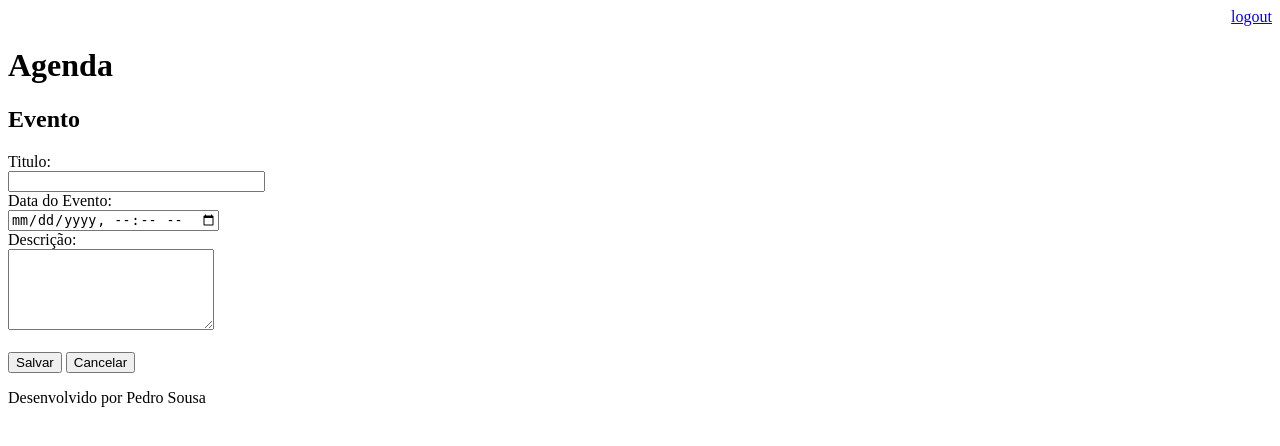
After one commit to SousaPedro11/agenda, a Django app: page /agenda/evento/ in a window 1280 px wide. The commit adds this page. Shown: the top 446 px of the page. Run offline with Django 3.2, Linux system fonts and the light colour scheme; the visitor is signed in with stand-in values (Sample User, id 1).

Commit message:
insert template

```diff
--- a/agenda/urls.py
+++ b/agenda/urls.py
@@ -25,6 +25,8 @@ urlpatterns = [
     path('', RedirectView.as_view(url='/agenda/')),
     path('login/', views.login_user),
     path('login/submit', views.login_submit),
-    path('logout/', views.logout_user)
+    path('logout/', views.logout_user),
+    path('agenda/evento/', views.evento),
+    path('agenda/evento/submit', views.evento_submit)
     # path('', views.index)
 ]
--- a/core/views.py
+++ b/core/views.py
@@ -1,10 +1,11 @@
 from pyexpat.errors import messages
 
+from django.contrib import messages
 from django.contrib.auth import authenticate, login, logout
 from django.contrib.auth.decorators import login_required
 from django.shortcuts import render, redirect
+
 from core.models import Evento
-from django.contrib import messages
 
 
 # Create your views here.
@@ -38,5 +39,26 @@ def lista_eventos(request):
     dados = {'eventos': eventos}
     return render(request, 'agenda.html', dados)
 
+
 # def index(request):
 #     return redirect('/agenda')
+
+@login_required(login_url='/login/')
+def evento(request):
+    return render(request, 'evento.html')
+
+
+@login_required(login_url='/login/')
+def evento_submit(request):
+    if request.POST:
+        titulo = request.POST.get('titulo')
+        data_evento = request.POST.get('data_evento')
+        descricao = request.POST.get('descricao')
+        usuario = request.user
+
+        Evento.objects.create(titulo=titulo,
+                              data_evento=data_evento,
+                              descricao=descricao,
+                              usuario=usuario
+                              )
+        return redirect('/')
--- a/templates/agenda.html
+++ b/templates/agenda.html
@@ -1,6 +1,9 @@
 {% extends 'model-page.html' %}
 {% block content %}
     <h2>Agendamentos</h2>
+    <a href="evento/">
+        <button type="button">Novo Evento</button>
+    </a>
     <ul style="font-size: 18px">
         {% for evento in eventos %}
             <li>
--- /dev/null
+++ b/templates/evento.html
@@ -0,0 +1,20 @@
+{% extends 'model-page.html' %}
+
+{% block content %}
+    <h2>Evento</h2>
+
+    <form action="submit" method="post">
+        {% csrf_token %}
+        <label>Titulo:</label><br>
+        <input type="text" name="titulo" size="29"><br>
+        <label>Data do Evento:</label><br>
+        <input type="datetime-local" name="data_evento"><br>
+        <label>Descrição:</label><br>
+        <textarea name="descricao" rows="5" cols="23"></textarea><br><br>
+
+        <button type="submit">Salvar</button>
+        <a href="/">
+            <button type="button">Cancelar</button>
+        </a>
+    </form>
+{% endblock %}
--- a/templates/login.html
+++ b/templates/login.html
@@ -15,10 +15,10 @@
 <form action="submit" method="post">
     {% csrf_token %}
     <div>
-        <label>Usuário:</label>
+        <label>Usuário:</label><br>
         <input type="text" name="username"><br>
-        <label>Password:</label>
-        <input type="text" name="password"><br>
+        <label>Password:</label><br>
+        <input type="password" name="password"><br><br>
         <button type="submit">Entrar</button>
     </div>
 </form>
```
